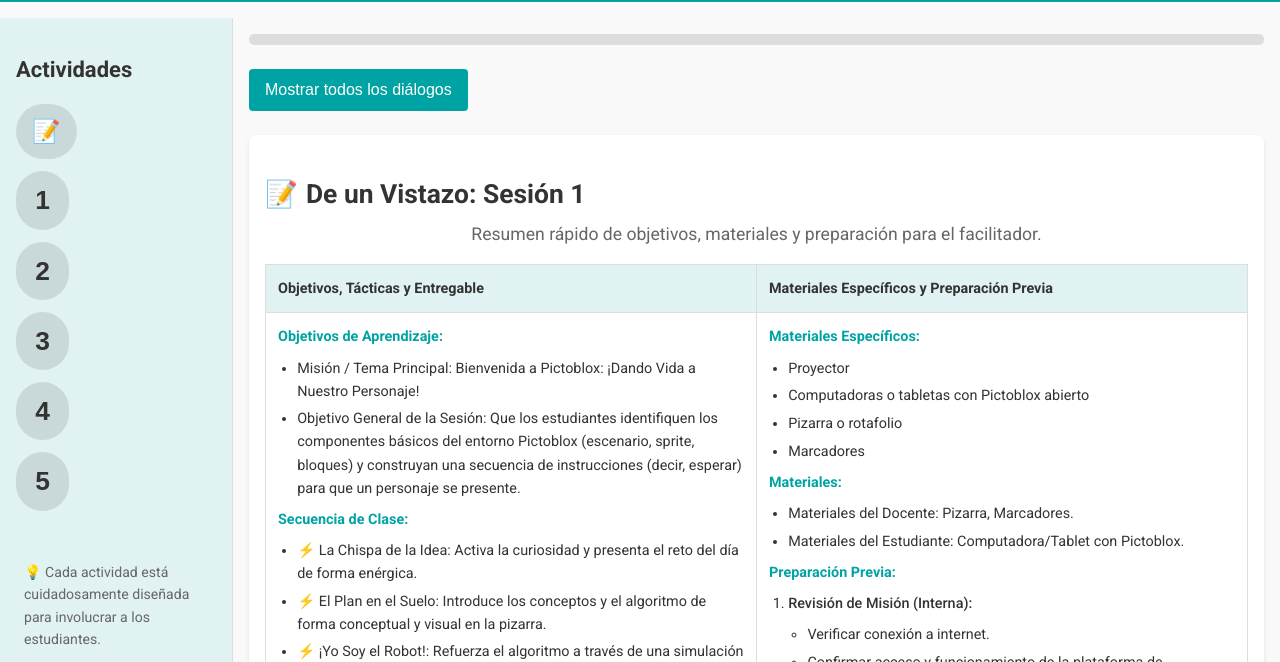
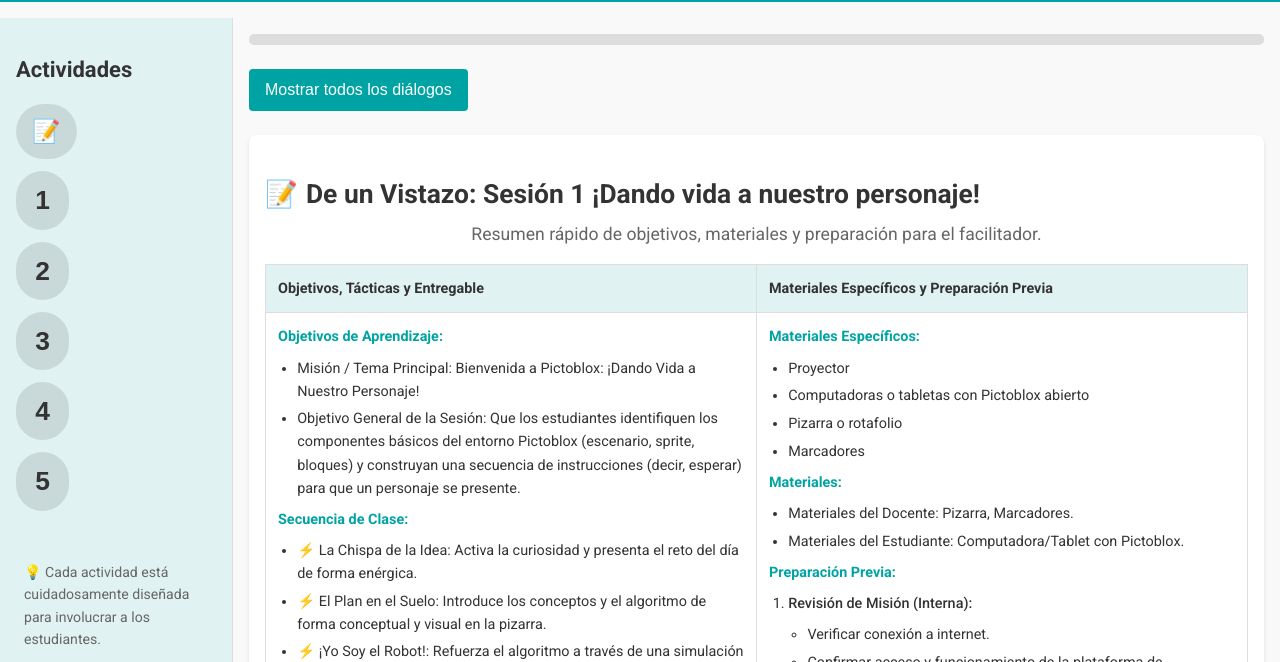
Before and after one commit to Gnius-Club/AIF_P2_MT01, a plain HTML site: page index.html in a window 1280 px wide. Shown: the part 89-751 px from the top of the page. Drawn offline with Linux system fonts and the light colour scheme.

Commit message:
Update index.html

```diff
--- a/index.html
+++ b/index.html
@@ -56,7 +56,7 @@
 
             <!-- SECCIÓN "DE UN VISTAZO" (ANTES ACTIVITY-0) -->
             <div class="activity-card" id="activity-0">
-                <h2><span class="book-icon">📝</span> De un Vistazo: Sesión 1</h2>
+                <h2><span class="book-icon">📝</span> De un Vistazo: Sesión 1 ¡Dando vida a nuestro personaje!</h2>
                 <p class="overview-subtitle">Resumen rápido de objetivos, materiales y preparación para el facilitador.</p>
                 <div class="overview-table-container">
                     <table>
```
